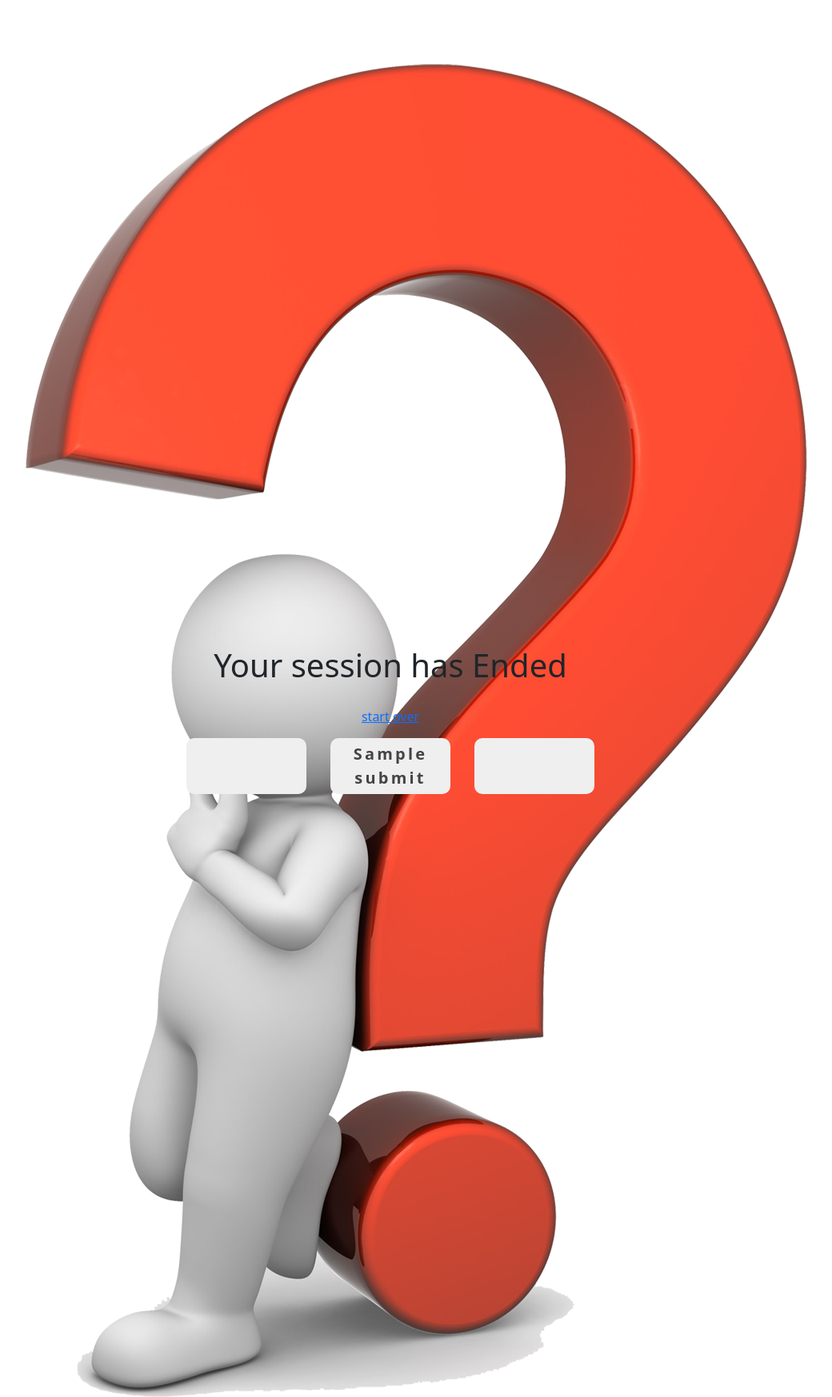
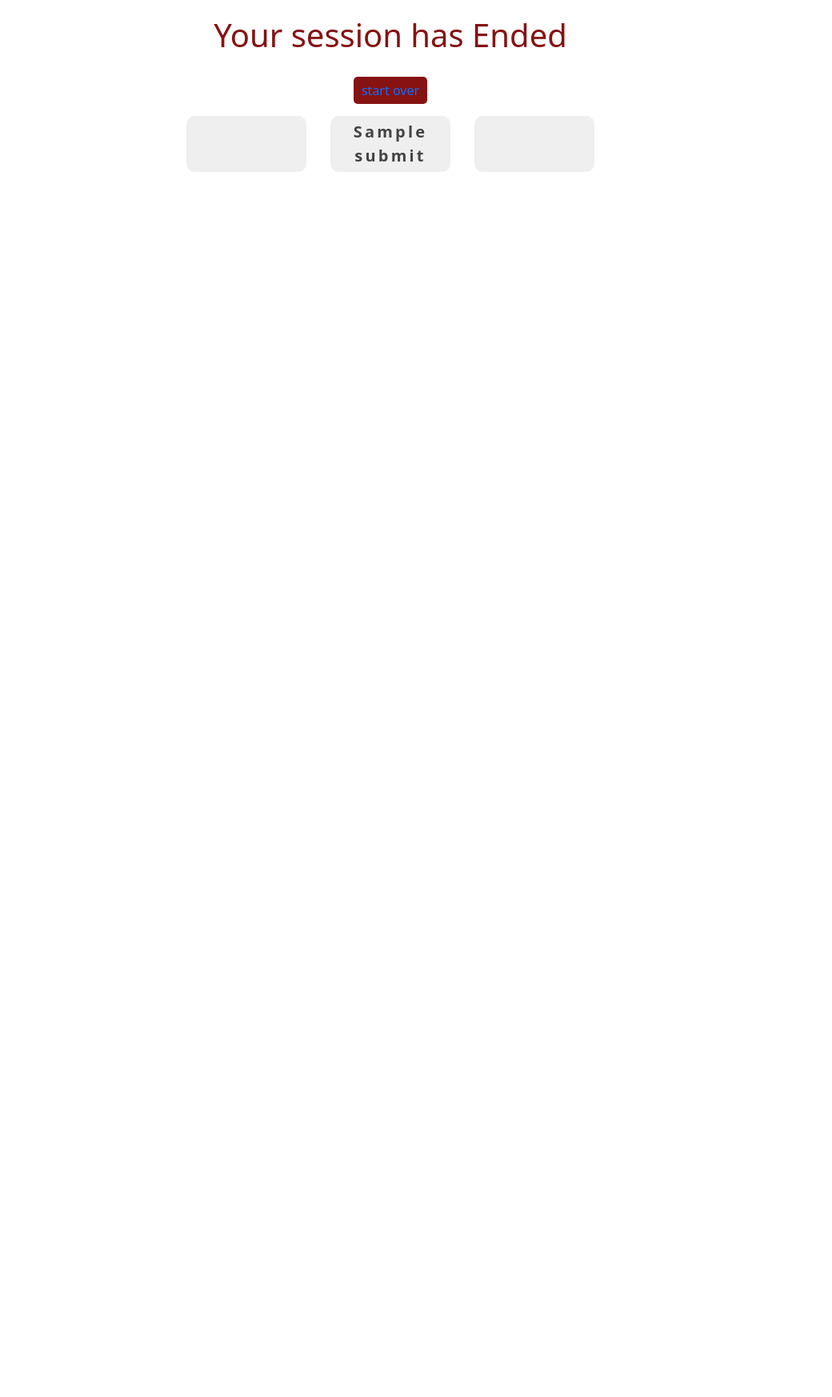
Before and after one commit to Jakmike/QuizMaster, a Flask app: template templates/exam.html in a window 1280 px wide. Shown: the whole page at 80% size, without its empty margins (152-1192 px from the left). After the commit the page ends 215 px from the top, so only its background shows below. Run offline with Flask 3, Linux system fonts and the light colour scheme; the template is opened without the code that fills it: most values are stand-ins (such as "Sample title", 1, 10 or a date in 2020); some libraries are stand-ins or nearby versions.

Commit message:
end of session

```diff
--- a/static/exam.css
+++ b/static/exam.css
@@ -137,7 +137,7 @@
         width: 700px;
     }
 }
-.end-session-message{
+/*.end-session-message{
     background-image: "{{ url_for('static', filename='quiz-logo.png') }}" ;
     background-size: cover;
     background-position: center;
@@ -147,4 +147,20 @@
     align-items: center;
     width: 10in;
     height: 8in;
-}
+}*/
+h1 {
+    font-size: 24px;
+    color: rgb(134, 18, 18);
+    margin-bottom: 10px;
+  }
+  a {
+    text-decoration: none;
+    background-color: rgb(134, 18, 18);
+    color: white;
+    padding: 5px 10px;
+    border-radius: 5px;
+    transition: background-color 0.3s ease;
+  }
+  a:hover {
+    background-color: #b3005a;
+  }
--- a/templates/exam.html
+++ b/templates/exam.html
@@ -36,13 +36,13 @@
       </ul>
       {%set previous= "previous"%} {%set submit= "end exam"%} {%set next= "next"%}
       {% else %}
-      <div class="end-session-message">
-        <img src="{{ url_for('static', filename='quiz-logo.png') }}" alt="Your Logo Alt Text"> <!-- Add the logo here -->
-      </div>
-      <!--{%set big = "Your session has Ended"%}--> {%set end = "start
+      <!--<div class="end-session-message">
+        <img src="{{ url_for('static', filename='quiz-logo.png') }}" alt="Your Logo Alt Text">  Add the logo here
+      </div>-->
+      {%set big = "Your session has Ended"%} {%set end = "start
       over"%}
       <h1> {{big}} </h1>
-      <a href="{{url_for('index')}}"> {{end}} </a>
+      <a style="text-decoration:none" href="{{url_for('index')}}"> {{end}} </a>
 
       {%endif%}
     </main>
```
